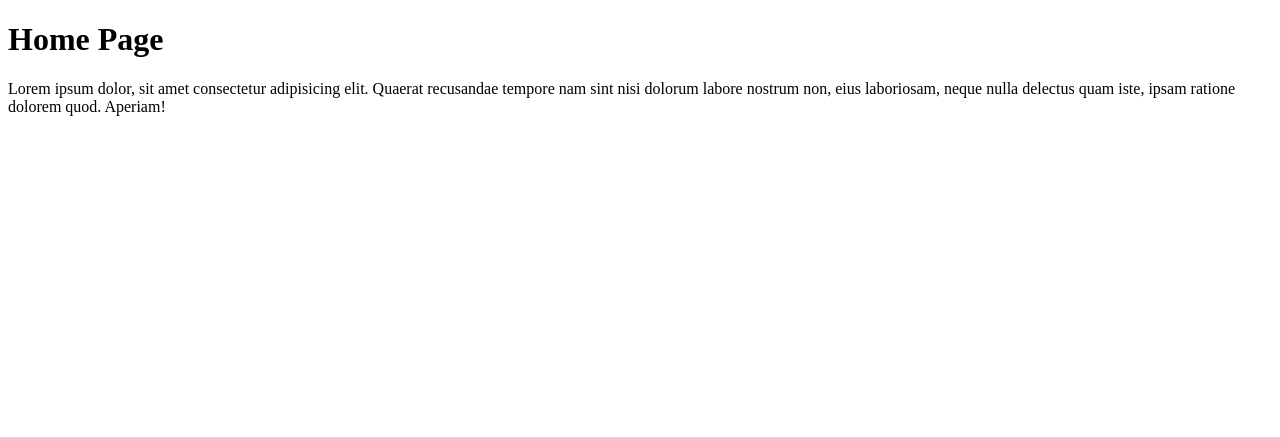
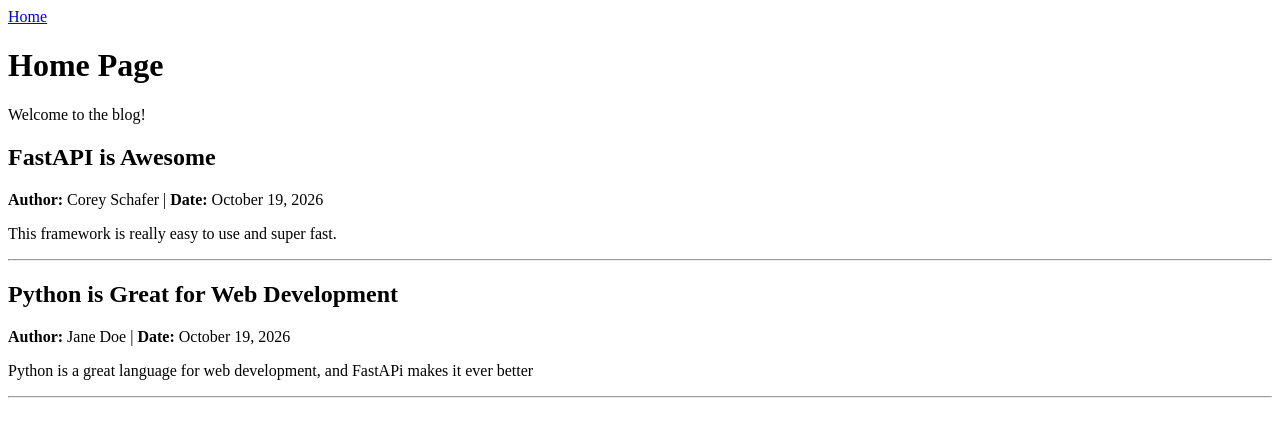
Before and after one commit to kamrul25/learning_fastapi, a FastAPI app: page / in a window 1280 px wide. Shown: the top 437 px of the page. Run offline with FastAPI, Linux system fonts and the light colour scheme.

Commit message:
Implement Inheritence Template

```diff
--- a/src/corey_blog/main.py
+++ b/src/corey_blog/main.py
@@ -20,7 +20,7 @@ posts: list[dict] = [
     {
         "id": 2,
         "author":"Jane Doe",
-        "title": "FPython is Great for Web Development",
+        "title": "Python is Great for Web Development",
         "content": "Python is a great language for web development, and FastAPi makes it ever better",
         "date_posted": "October 19, 2026"
     },
@@ -29,7 +29,16 @@ posts: list[dict] = [
 @app.get("/")
 @app.get("/posts")
 async def home(request: Request):
-    return templates.TemplateResponse(request, "home.html")
+    # Render home.html and pass dynamic variables (title, posts)
+    return templates.TemplateResponse(
+        request=request,
+        name="home.html",
+        context={
+            "title": "Home",
+            "posts": posts
+        }
+    )
+
 
 @app.get("/api/psots")
 async def get_posts():
--- a/templates/home.html
+++ b/templates/home.html
@@ -1,23 +1,16 @@
-<!DOCTYPE html>
-<html lang="en">
-<head>
-    <meta charset="UTF-8">
-    <meta name="viewport" content="width=device-width, initial-scale=1.0">
-    <title>
-        {% if title %}
-            FasAPI Blog - {{title}}
-        {% else %}
-            FasAPI Blog
-        {% endif%}
-    </title>
-</head>
-<body>
+{% extends "layout.html" %}
+
+{% block content %}
     <h1>Home Page</h1>
-    <p>Lorem ipsum dolor, sit amet consectetur adipisicing elit. Quaerat recusandae tempore nam sint nisi dolorum labore nostrum non, eius laboriosam, neque nulla delectus quam iste, ipsam ratione dolorem quod. Aperiam!</p>
+    <p>Welcome to the blog!</p>
+
+    <!-- Loop through dynamic posts passed from FastAPI -->
     {% for post in posts %}
-        <h2>{{ post.title }}</h2>
-        <p>{{ post.content }}</p>
-
+        <article>
+            <h2>{{ post.title }}</h2>
+            <p><strong>Author:</strong> {{ post.author }} | <strong>Date:</strong> {{ post.date_posted }}</p>
+            <p>{{ post.content }}</p>
+        </article>
+        <hr>
     {% endfor %}
-</body>
-</html>
+{% endblock content %}
--- /dev/null
+++ b/templates/layout.html
@@ -0,0 +1,27 @@
+<!DOCTYPE html>
+<html lang="en">
+<head>
+    <meta charset="UTF-8">
+    <meta name="viewport" content="width=device-width, initial-scale=1.0">
+    <title>
+        {% if title %}
+            FastAPI Blog - {{ title }}
+        {% else %}
+            FastAPI Blog
+        {% endif %}
+    </title>
+</head>
+<body>
+    <header>
+        <nav>
+            <a href="/">Home</a>
+        </nav>
+    </header>
+
+    <main>
+        <!-- Dynamic content from all html page will be injected here -->
+        {% block content %}
+        {% endblock content %}
+    </main>
+</body>
+</html>
```
